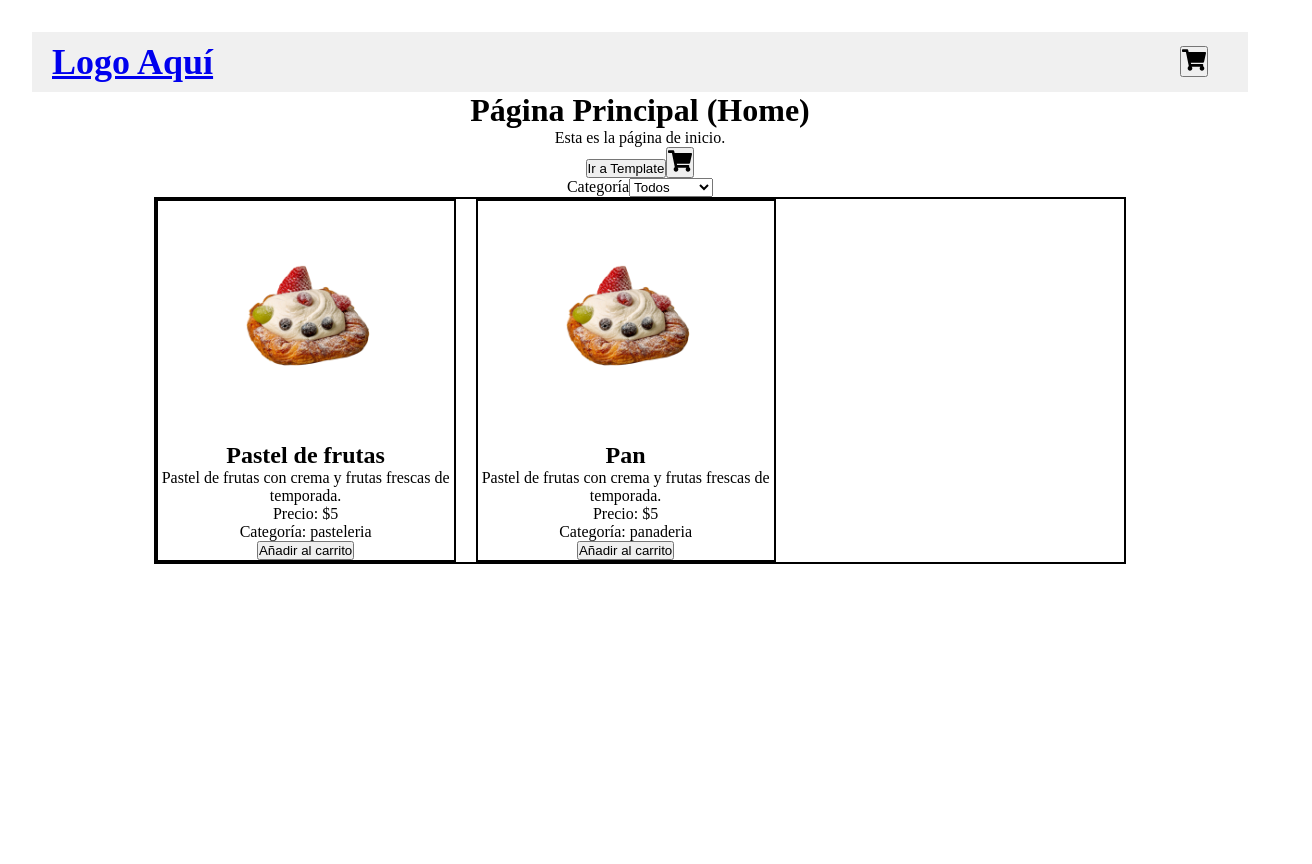
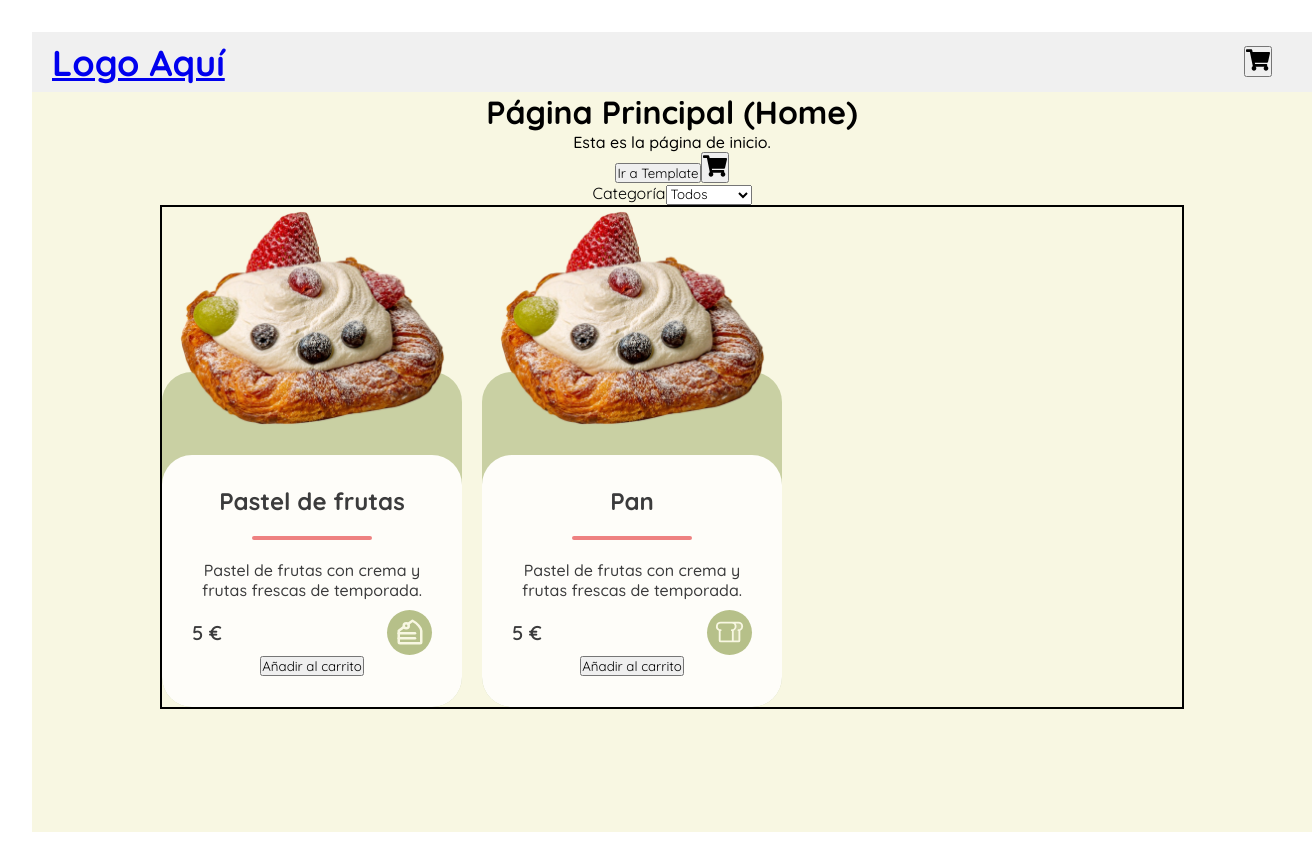
Before and after one commit to KokorikoFC/tiendaConReact, a React (Vite) app: page /home in a window 1280 px wide. Shown: the whole page, 1312 px wide, since content can reach past the window. Before the commit the page ends 800 px from the top, so only its background shows below. Built offline with nearby package versions, Linux system fonts and the light colour scheme.

Commit message:
Add styles in product component

```diff
--- a/src/components/home/Home.css
+++ b/src/components/home/Home.css
@@ -0,0 +1,5 @@
+.home{
+    width: 100vw;
+    min-height: 100vh;
+    background-color: var(--beige);
+}
--- a/src/components/home/Home.jsx
+++ b/src/components/home/Home.jsx
@@ -1,4 +1,5 @@
 import { useNavigate } from "react-router-dom";
+import "./Home.css";
 import Header from "../header/Header";
 import Product from "../product/Product";
 import Filters from "../filters/Filters";
@@ -6,7 +7,6 @@ import Cart from "../cart/Cart";
 import { products } from "./../../mocks/products.json";
 import { useFilter } from "../../hooks/useFilters";
 import { CartProvider } from "../../context/cartContext";
-
 
 function Home() {
     const navigate = useNavigate();
@@ -20,7 +20,7 @@ function Home() {
 
     return (
         <CartProvider>
-            <div>
+            <div className="home">
                 <Header />
                 <h1>Página Principal (Home)</h1>
                 <p>Esta es la página de inicio.</p>
--- a/src/components/product/Product.css
+++ b/src/components/product/Product.css
@@ -2,6 +2,7 @@
     border: 2px solid black;
     width: 80%;
     margin: auto;
+    color: var(--grey);
 }
 
 ul{
@@ -11,11 +12,83 @@ ul{
 }
 
 li{
-    width: 300px;
-    border: 2px solid black;
     list-style: none;
 }
 
-img{
+.productCard{
+    width: 300px;
+    height: 500px;
+    position: relative;
+}
+
+.productCard img{
+    width: 90%;
+    position: absolute;
+    top: 0;
+    left: 50%;
+    transform: translateX(-50%);
+    z-index: 2;
+}
+
+.productCard_infoWrapper{
+    background-color:rgb(182, 192, 137,0.7);
+    height: 67%;
+    position: absolute;
+    bottom: 0;
+    display: flex;
+    justify-content: center;
+    align-items:end;
+    z-index: 1;
+    border-radius: 30px;
+
+}
+
+.productCard_infoCont{
+    background-color:var(--blanco) ;
+    height: 75%;
+    border-radius: 30px;
+    padding: 30px;
+    display: flex;
+    justify-content: center;
+    align-items: center;
+    flex-direction: column;
+    text-align: center;
+}
+
+h4{
+    font-size: 24px;
+}
+hr{
+    width: 50%;
+    border: 2px solid var(--rojo);
+    border-radius: 20px;
+    margin: 20px;
+}
+p{
+    font-size: 16px;
+}
+.price_category_cont{
+    display: flex;
+    justify-content: space-between;
+    align-items: center;
     width: 100%;
+    margin-top: 10px;
 }
+.productPrice{
+    font-size: 20px;
+    font-weight: 600;
+}
+.productCategory{
+    height: 45px;
+    width: 45px;
+    background-color: var(--verde);
+    border-radius: 100%;
+    display: flex;
+    justify-content: center;
+    align-items: center;
+}
+
+.categoryIcon{
+    font-size: 30px;
+    color: var(--beige);
+}
--- a/src/components/product/Product.jsx
+++ b/src/components/product/Product.jsx
@@ -1,23 +1,50 @@
 import "./Product.css";
 import { useCart } from "../../hooks/useCart.jsx";
+import { PiBreadDuotone } from "react-icons/pi";
+import { LuCakeSlice } from "react-icons/lu";
+
 
 function Product({ products }) {
     const { addToCart, cart } = useCart();
+
+    const getCategoryIcon = (category) => {
+        switch (category) {
+            case "panaderia":
+                return <PiBreadDuotone className="categoryIcon"/>;
+            case "pasteleria":
+                return <LuCakeSlice className="categoryIcon"/>;
+            default:
+                return <PiBreadDuotone className="categoryIcon"/>;
+        }
+    };
 
     return (
         <div className="product-container">
             <ul>
                 {products.map((product) => (
                     <li key={product.id}>
-                        <img src={product.image} alt={product.name} />
-                        <h2>{product.name}</h2>
-                        <p>{product.description}</p>
-                        <p>Precio: ${product.price}</p>
-                        <p>Categoría: {product.category}</p>
-                        <div>
-                            <button onClick={() => addToCart(product)}>
-                                Añadir al carrito
-                            </button>
+                        <div className="productCard">
+                            <img src={product.image} alt={product.name} />
+                            <div className="productCard_infoWrapper">
+                                <div className="productCard_infoCont">
+                                    <h4>{product.name}</h4>
+                                    <hr />
+                                    <p>{product.description}</p>
+                                    <div className="price_category_cont">
+                                        <p className="productPrice">{product.price} €</p>
+                                         <div className="productCategory">
+                                            {getCategoryIcon(product.category)}
+                                        </div>
+                                    </div>
+                                    <div>
+                                        <button
+                                            onClick={() => addToCart(product)}
+                                        >
+                                            Añadir al carrito
+                                        </button>
+                                    </div>
+                                </div>
+                            </div>
                         </div>
                     </li>
                 ))}
--- a/src/index.css
+++ b/src/index.css
@@ -1,12 +1,21 @@
+@import url('https://fonts.googleapis.com/css2?family=Quicksand:wght@300..700&display=swap');
+
 * {
     margin: 0;
     padding: 0;
     box-sizing: border-box;
+    font-family: "Quicksand", serif;
 }
 
 :root {
     --verde: #b6c089;
     --beige: #f8f7e2;
     --rojo: #ee8181;
-    --grey: #47484a;
+    --grey: #3b3b3c;
+    --blanco: #fefdf9;
+
 }
+
+p{
+    font-weight: 500;
+}
--- a/src/main.jsx
+++ b/src/main.jsx
@@ -1,13 +1,16 @@
 import { createRoot } from 'react-dom/client';
-import { BrowserRouter } from 'react-router-dom'; // Importa BrowserRouter
+import { BrowserRouter } from 'react-router-dom';
 import './index.css';
 import App from './App.jsx';
 import { FiltersProvider } from './context/filtersContext.jsx';
+import { CartProvider } from './context/cartContext.jsx';
 
 createRoot(document.getElementById('root')).render(
-  <BrowserRouter> {/* Envuelve toda la app con BrowserRouter */}
+  <BrowserRouter>
     <FiltersProvider>
-      <App />
+      <CartProvider>
+        <App />
+      </CartProvider>
     </FiltersProvider>
   </BrowserRouter>
 );
```
Also changed, not shown: src/assets/products_img/fruit_pastry.png. Lines whose indentation alone changed are shown as unchanged.
